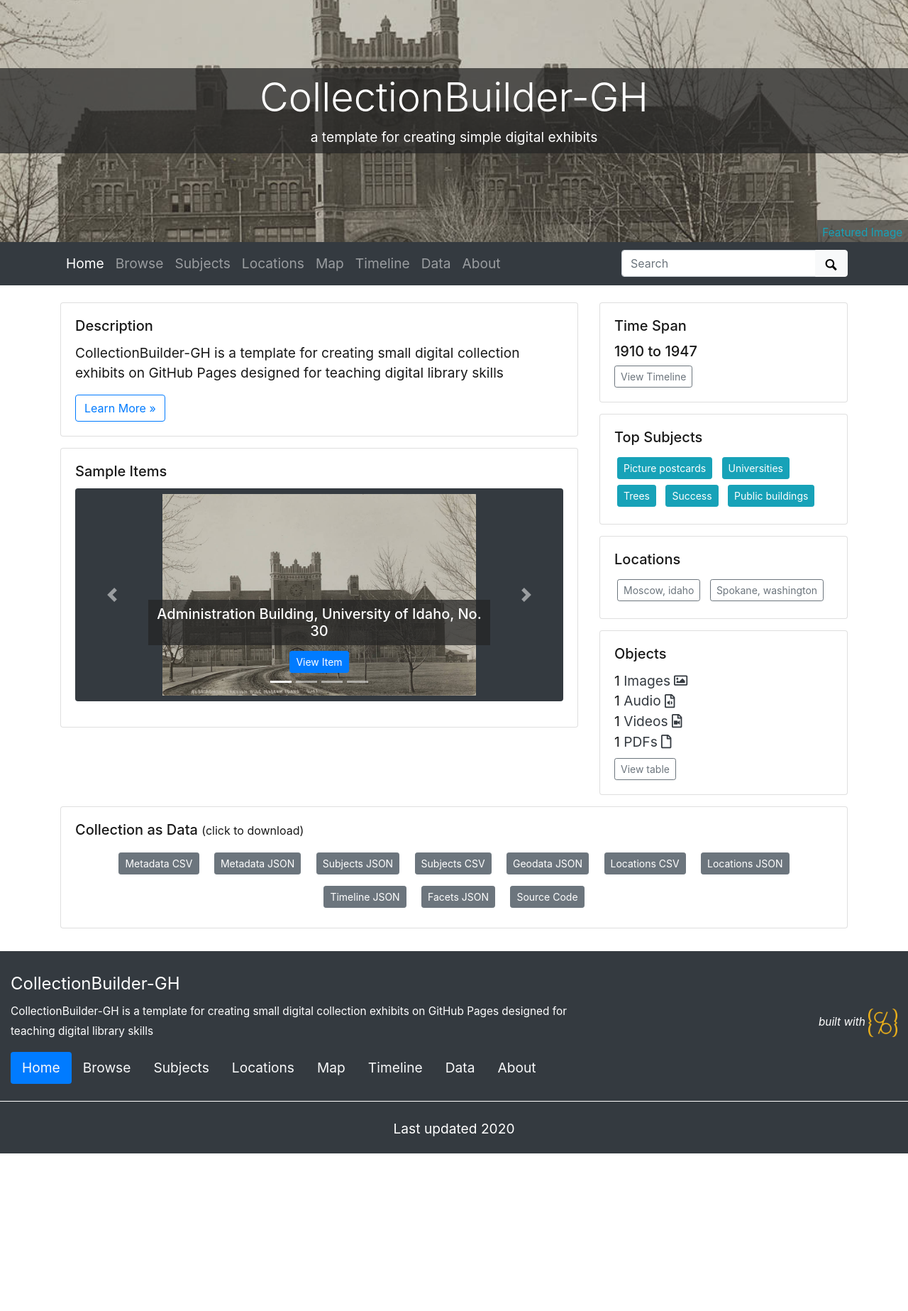
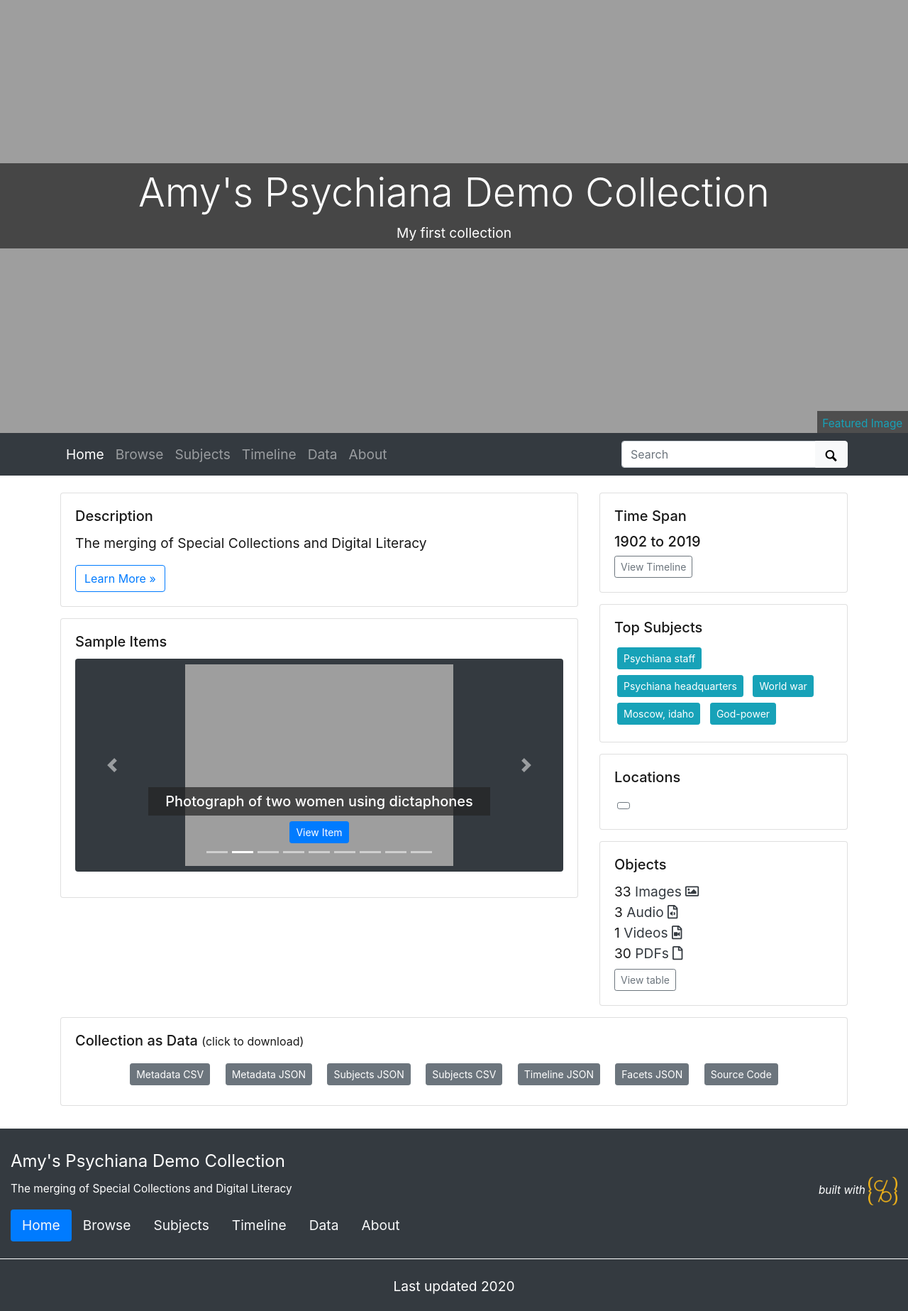
Before and after one commit to amyjoui/Amy-psychiana-demo, a Jekyll site: the page built from index.md, in a window 1280 px wide. Shown: the whole page at 71% size. Built offline with Jekyll 4.4.1, drawn with Linux system fonts in a browser that asks for light colours; before the commit the page ends 1625 px from its top, so only the background shows below that.

Commit message:
Updated Config and Theme
Co-Authored-By: Devin Becker <dcnb@users.noreply.github.com>
Co-Authored-By: mshannon95 <mshannon95@users.noreply.github.com>

```diff
--- a/_config.yml
+++ b/_config.yml
@@ -18,20 +18,20 @@ source-code: https://github.com/CollectionBuilder/collectionbuilder-gh
 # SITE SETTINGS
 #
 # title of site appears in banner
-title: CollectionBuilder-GH
+title: Amy's Psychiana Demo Collection
 # tagline, a short phrase that will appear throughout the site in the top banner
-tagline: a template for creating simple digital exhibits
+tagline: My first collection
 # description appears in meta tags and other locations
 # this description might appear in search result lists, keep around 160 characters max
-description: "CollectionBuilder-GH is a template for creating small digital collection exhibits on GitHub Pages designed for teaching digital library skills"
+description: "The merging of Special Collections and Digital Literacy"
 # creator of the digital collection, to appear in meta tags; we typically use our GitHub usernames but feel free to just use your name
-author: CollectionBuilder
+author: Amyjoui
 
 ##########
 # COLLECTION SETTINGS
 #
 # choose metadata: this is the name of the csv file in your _data directory that describes the objects in your collection
-metadata: demo-metadata
+metadata: amy-psychiana-demo
 
 ##########
 # GOOGLE SERVICES [optional!]
--- a/_data/config-browse.csv
+++ b/_data/config-browse.csv
@@ -2,4 +2,4 @@ field,display_name,btn,hidden
 date,Date,
 creator,Creator,
 subject,,true
-location,,true
+description,,
--- a/_data/config-metadata.csv
+++ b/_data/config-metadata.csv
@@ -4,9 +4,6 @@ creator,Creator,
 date,Date Created,
 description,Description,
 subject,Subjects,true
-location,Location
-latitude,Latitude
-longitude,Longitude
 source,Source
 identifier,Source Identifier
 type,Type,
--- a/_data/config-nav.csv
+++ b/_data/config-nav.csv
@@ -1,9 +1,9 @@
 display_name,stub,dropdown_parent
-Home,/
-Browse,/browse.html
-Subjects,/subjects.html
-Locations,/locations.html
-Map,/map.html
-Timeline,/timeline.html
-Data,/data/
-About,/about.html
+Home,/,
+Browse,/browse.html,
+Subjects,/subjects.html,
+Timeline,/timeline.html,
+Data,/data/,
+About,/about.html,
+About the Collection,/about.html,About
+CollectionBuilder,/tech.html,About
--- a/_data/config-search.csv
+++ b/_data/config-search.csv
@@ -4,4 +4,3 @@ date,true,true
 creator,true,false
 description,true,true
 subject,true,true
-location,true,false
```
Also changed, not shown: _data/theme.yml (+6 -6 lines).
